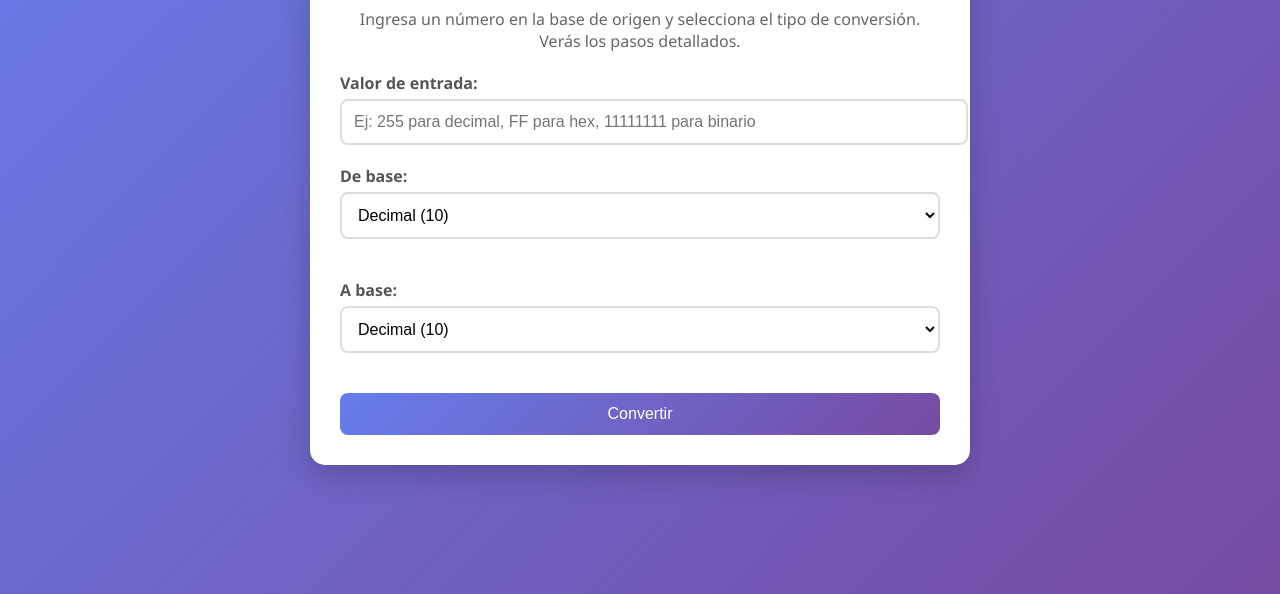
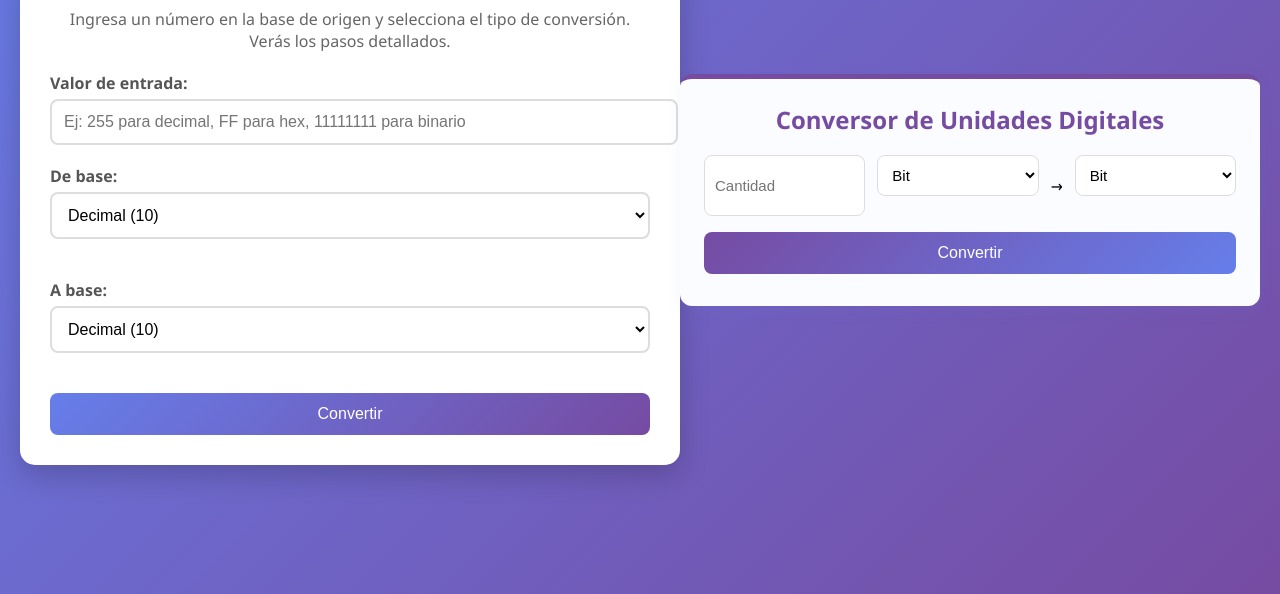
Before and after one commit to KakyH/calculadora-binaria, a plain HTML site: page index.html in a window 1280 px wide. Shown: the part 246-840 px from the top of the page. Drawn offline with Linux system fonts and the light colour scheme.

Commit message:
Update index.html

```diff
--- a/index.html
+++ b/index.html
@@ -133,6 +133,56 @@
                 font-size: 12px;
             }
         }
+
+        /* Estilos para el conversor de unidades de Bits/Bytes */
+        .unit-converter {
+            background: #fafcff;
+            border-radius: 12px;
+            box-shadow: 0 6px 15px rgba(102,126,234,0.08);
+            padding: 24px;
+            margin: 32px 0 0 0;
+            border-top: 5px solid #764ba2;
+        }
+        .unit-converter h2 {
+            margin-top: 0;
+            color: #764ba2;
+            text-align: center;
+        }
+        .unit-converter .row {
+            display: flex;
+            gap: 12px;
+            flex-wrap: wrap;
+            margin-bottom: 16px;
+        }
+        .unit-converter input,
+        .unit-converter select {
+            flex: 1;
+            min-width: 80px;
+            padding: 10px;
+            border: 1px solid #ddd;
+            border-radius: 8px;
+            font-size: 15px;
+        }
+        .unit-converter button {
+            padding: 12px 16px;
+            background: linear-gradient(135deg, #764ba2 0%, #667eea 100%);
+            color: #fff;
+            border: none;
+            border-radius: 8px;
+            font-size: 16px;
+            cursor: pointer;
+            transition: box-shadow 0.2s;
+        }
+        .unit-converter button:hover {
+            box-shadow: 0 3px 10px rgba(102,126,234,0.18);
+        }
+        .unit-converter .result {
+            font-family: 'Courier New', monospace;
+            font-size: 18px;
+            color: #764ba2;
+            margin-top: 8px;
+            text-align: center;
+        }
     </style>
 </head>
 <body>
@@ -172,6 +222,41 @@
             <p id="result"></p>
             <div id="steps" class="steps" style="display: none;"></div>
         </div>
+    </div>
+
+    <!-- Conversor de unidades de Bits/Bytes y múltiplos -->
+    <div class="unit-converter" id="unit-converter">
+        <h2>Conversor de Unidades Digitales</h2>
+        <div class="row">
+            <input type="number" id="unitInputValue" placeholder="Cantidad" min="0">
+            <select id="unitInput">
+                <option value="bit">Bit</option>
+                <option value="byte">Byte</option>
+                <option value="kbit">Kilobit (Kbit)</option>
+                <option value="mbit">Megabit (Mbit)</option>
+                <option value="gbit">Gigabit (Gbit)</option>
+                <option value="tbit">Terabit (Tbit)</option>
+                <option value="kb">Kilobyte (KB)</option>
+                <option value="mb">Megabyte (MB)</option>
+                <option value="gb">Gigabyte (GB)</option>
+                <option value="tb">Terabyte (TB)</option>
+            </select>
+            <span style="align-self:center;">→</span>
+            <select id="unitOutput">
+                <option value="bit">Bit</option>
+                <option value="byte">Byte</option>
+                <option value="kbit">Kilobit (Kbit)</option>
+                <option value="mbit">Megabit (Mbit)</option>
+                <option value="gbit">Gigabit (Gbit)</option>
+                <option value="tbit">Terabit (Tbit)</option>
+                <option value="kb">Kilobyte (KB)</option>
+                <option value="mb">Megabyte (MB)</option>
+                <option value="gb">Gigabyte (GB)</option>
+                <option value="tb">Terabyte (TB)</option>
+            </select>
+        </div>
+        <button onclick="convertUnits()">Convertir</button>
+        <div id="unitResult" class="result"></div>
     </div>
 
     <script>
@@ -382,6 +467,54 @@
                 }
             }
         });
+
+        // Conversor de unidades de Bits/Bytes y múltiplos
+        function convertUnits() {
+            const value = parseFloat(document.getElementById('unitInputValue').value);
+            const inputUnit = document.getElementById('unitInput').value;
+            const outputUnit = document.getElementById('unitOutput').value;
+            const resultDiv = document.getElementById('unitResult');
+
+            // Factores de conversión (todas las unidades en bits)
+            const units = {
+                bit: 1,
+                byte: 8,
+                kbit: 1000,
+                mbit: 1000*1000,
+                gbit: 1000*1000*1000,
+                tbit: 1000*1000*1000*1000,
+                kb: 8*1000,
+                mb: 8*1000*1000,
+                gb: 8*1000*1000*1000,
+                tb: 8*1000*1000*1000*1000,
+            };
+
+            if (isNaN(value) || value < 0) {
+                resultDiv.innerText = "Ingresa una cantidad válida.";
+                return;
+            }
+            // Convertir a bits, luego a la unidad de salida
+            const bits = value * units[inputUnit];
+            const result = bits / units[outputUnit];
+
+            resultDiv.innerText = `${value} ${getUnitLabel(inputUnit)} = ${result} ${getUnitLabel(outputUnit)}`;
+        }
+
+        function getUnitLabel(unit) {
+            switch (unit) {
+                case 'bit': return "bits";
+                case 'byte': return "bytes";
+                case 'kbit': return "kilobits";
+                case 'mbit': return "megabits";
+                case 'gbit': return "gigabits";
+                case 'tbit': return "terabits";
+                case 'kb': return "kilobytes";
+                case 'mb': return "megabytes";
+                case 'gb': return "gigabytes";
+                case 'tb': return "terabytes";
+                default: return unit;
+            }
+        }
     </script>
 </body>
 </html>
```
